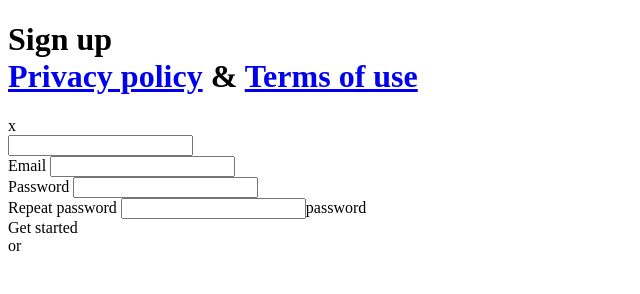
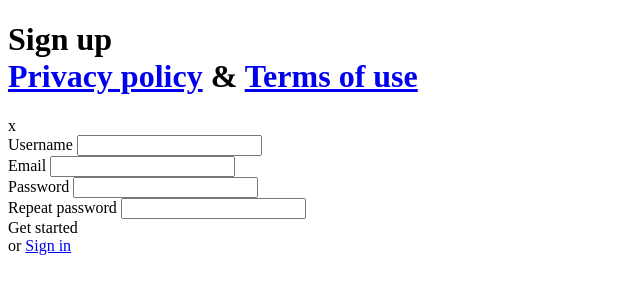
Before and after one commit to DanielGurevich1/6-sign-up, a plain HTML site: page 6 sign up/index1.html in a window 1280 px wide. Shown: the whole page, without its empty margins (0-640 px from the left). Drawn offline with Linux system fonts and the light colour scheme.

Commit message:
tarpinis

```diff
--- a/6 sign up/index1.html
+++ b/6 sign up/index1.html
@@ -20,18 +20,18 @@
         <div>
             <div>x</div>
             <form>
-            <div><label for="Username"></label>
+            <div><label for="Username">Username</label>
             <input id="username" type="text"></div>
             <div><label for="">Email</label>
                 <input id="email" type="email"></div>
-            <div><label for="">Password</label>
+            <div><label for="password">Password</label>
                 <input id="pass" type="password"></div>
-            <div><label for="">Repeat password</label>
-                <input id="repass" type="pass">password</div>
+            <div><label for="repass">Repeat password</label>
+                <input id="repass" type="password"></div>
             <div>
                 <div>Get started</div>
                 <span> or </span>
-                <a href="sign in"></a>
+                <a href="sign in">Sign in</a>
             </div>
             </form>
         </div>
```
